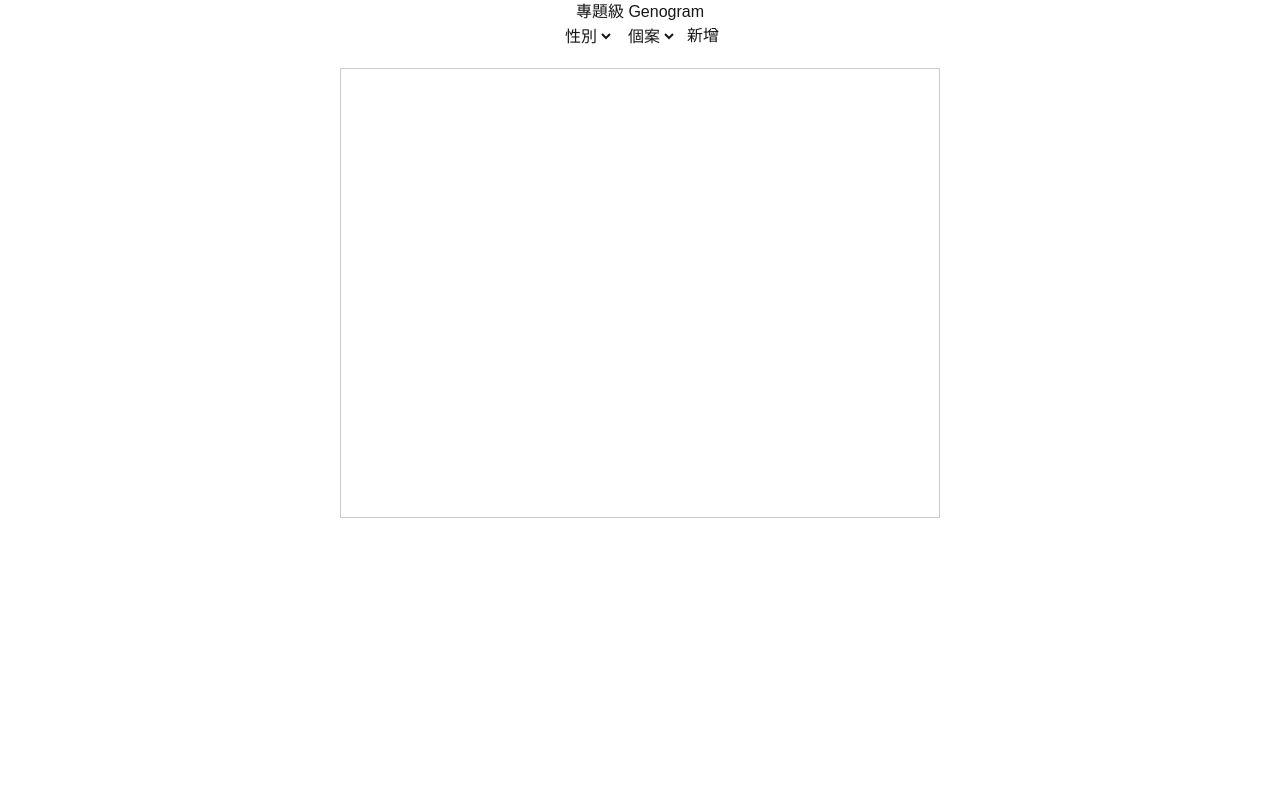
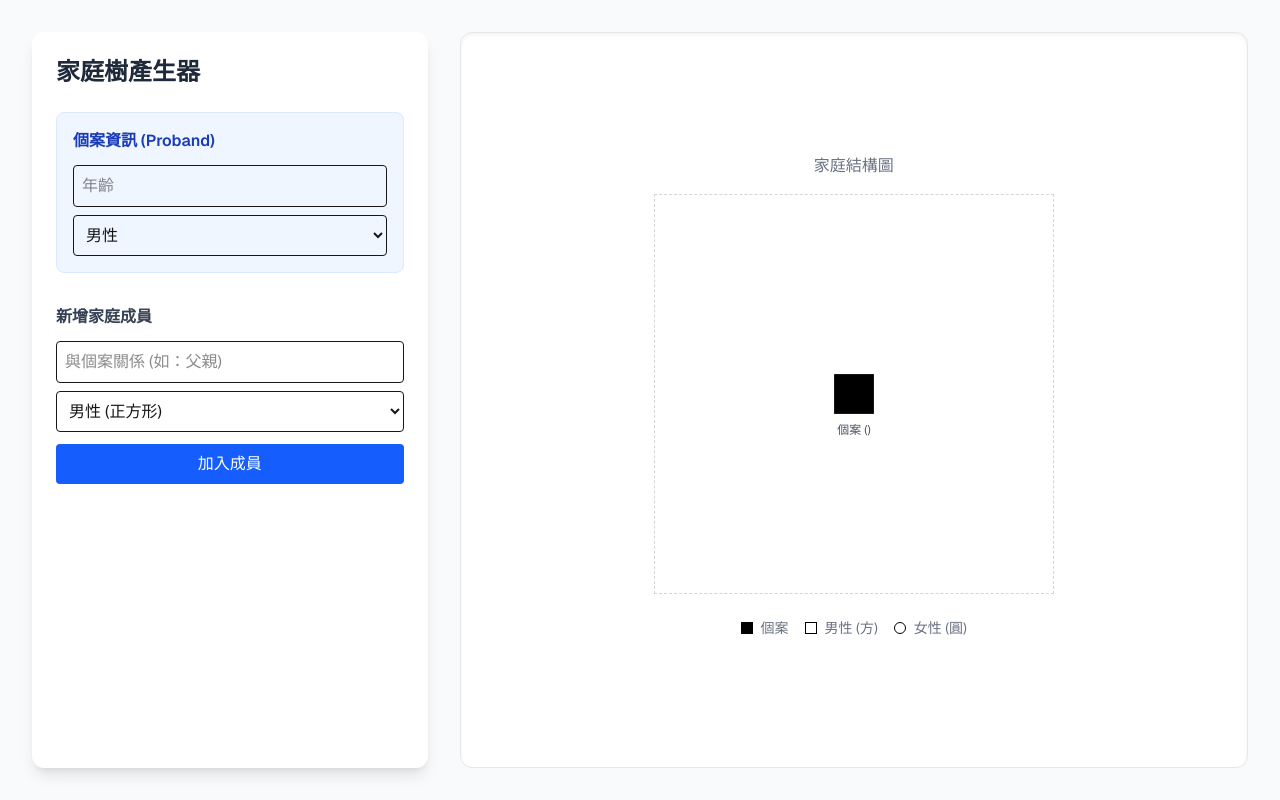
Before and after one commit to lion940815-prog/family-tree-best, a Next.js app: page / in a window 1280 px wide. Built offline with nearby package versions, Linux system fonts and the light colour scheme.

Commit message:
Update page.tsx

```diff
--- a/app/page.tsx
+++ b/app/page.tsx
@@ -1,190 +1,150 @@
-"use client";
+import React, { useState } from 'react';
 
-import { useMemo, useState } from "react";
+const FamilyTreeApp = () => {
+  const [proband, setProband] = useState({ age: '', gender: 'male' });
+  const [members, setMembers] = useState([]);
+  const [newMember, setNewMember] = useState({ relation: '', gender: 'male' });
 
-type Relation = "self" | "father" | "mother" | "spouse" | "child";
-
-type Member = {
-  id: number;
-  gender: "male" | "female";
-  relation: Relation;
-};
-
-export default function Home() {
-  const [members, setMembers] = useState<Member[]>([]);
-  const [gender, setGender] = useState<"male" | "female" | "">("");
-  const [relation, setRelation] = useState<Relation>("self");
-  const [id, setId] = useState(1);
-
-  const add = () => {
-    if (!gender) return;
-
-    setMembers([...members, { id, gender, relation }]);
-    setId(id + 1);
-    setGender("");
-    setRelation("self");
+  // 新增成員
+  const addMember = () => {
+    if (!newMember.relation) return;
+    setMembers([...members, { ...newMember, id: Date.now() }]);
+    setNewMember({ relation: '', gender: 'male' });
   };
 
-  const self = members.find((m) => m.relation === "self");
-  const fathers = members.filter((m) => m.relation === "father");
-  const mothers = members.filter((m) => m.relation === "mother");
-  const spouse = members.find((m) => m.relation === "spouse");
-  const children = members.filter((m) => m.relation === "child");
+  // 刪除成員
+  const deleteMember = (id) => {
+    setMembers(members.filter(m => m.id !== id));
+  };
 
-  const layout = useMemo(() => {
-    return {
-      w: 600,
-      h: 450,
-      parentY: 60,
-      midY: 200,
-      childY: 340,
-    };
-  }, []);
+  // 定義圖形參數
+  const centerX = 200;
+  const centerY = 200;
+  const radius = 120; // 成員分布半徑
 
   return (
-    <div style={styles.container}>
-      <h2>專題級 Genogram</h2>
+    <div className="flex flex-col md:flex-row min-h-screen bg-gray-50 p-8 font-sans">
 
-      {/* 控制區 */}
-      <div style={styles.form}>
-        <select value={gender} onChange={(e) => setGender(e.target.value as any)}>
-          <option value="">性別</option>
-          <option value="male">男</option>
-          <option value="female">女</option>
-        </select>
+      {/* 左側控制面板 */}
+      <div className="w-full md:w-1/3 bg-white p-6 rounded-xl shadow-lg mb-6 md:mb-0">
+        <h2 className="text-2xl font-bold mb-6 text-gray-800">家庭樹產生器</h2>
 
-        <select value={relation} onChange={(e) => setRelation(e.target.value as Relation)}>
-          <option value="self">個案</option>
-          <option value="father">父親</option>
-          <option value="mother">母親</option>
-          <option value="spouse">配偶</option>
-          <option value="child">子女</option>
-        </select>
+        {/* 個案輸入 */}
+        <div className="mb-8 p-4 border border-blue-100 rounded-lg bg-blue-50">
+          <h3 className="font-semibold mb-3 text-blue-800">個案資訊 (Proband)</h3>
+          <input
+            type="number" placeholder="年齡"
+            className="w-full p-2 mb-2 border rounded"
+            onChange={(e) => setProband({...proband, age: e.target.value})}
+          />
+          <select
+            className="w-full p-2 border rounded"
+            onChange={(e) => setProband({...proband, gender: e.target.value})}
+          >
+            <option value="male">男性</option>
+            <option value="female">女性</option>
+          </select>
+        </div>
 
-        <button onClick={add}>新增</button>
+        {/* 成員輸入 */}
+        <div className="mb-6">
+          <h3 className="font-semibold mb-3 text-gray-700">新增家庭成員</h3>
+          <input
+            type="text" placeholder="與個案關係 (如：父親)"
+            className="w-full p-2 mb-2 border rounded"
+            value={newMember.relation}
+            onChange={(e) => setNewMember({...newMember, relation: e.target.value})}
+          />
+          <select
+            className="w-full p-2 mb-3 border rounded"
+            value={newMember.gender}
+            onChange={(e) => setNewMember({...newMember, gender: e.target.value})}
+          >
+            <option value="male">男性 (正方形)</option>
+            <option value="female">女性 (圓形)</option>
+          </select>
+          <button
+            onClick={addMember}
+            className="w-full bg-blue-600 text-white py-2 rounded hover:bg-blue-700 transition"
+          >
+            加入成員
+          </button>
+        </div>
+
+        {/* 成員列表 */}
+        <div className="space-y-2 overflow-y-auto max-h-60">
+          {members.map(m => (
+            <div key={m.id} className="flex justify-between items-center p-2 bg-gray-100 rounded">
+              <span>{m.relation} ({m.gender === 'male' ? '男' : '女'})</span>
+              <button
+                onClick={() => deleteMember(m.id)}
+                className="text-red-500 hover:text-red-700 font-bold px-2"
+              >
+                ✕
+              </button>
+            </div>
+          ))}
+        </div>
       </div>
 
-      {/* 畫布 */}
-      <div style={styles.canvas}>
-        <svg width="600" height="450" style={styles.svg}>
-          {/* 父母 → 個案 */}
-          {(fathers.length || mothers.length) > 0 && (
-            <line x1={300} y1={80} x2={300} y2={200} stroke="black" />
+      {/* 右側畫布 */}
+      <div className="w-full md:w-2/3 flex flex-col items-center justify-center bg-white ml-0 md:ml-8 rounded-xl shadow-inner overflow-hidden border border-gray-200">
+        <h3 className="my-4 text-gray-500">家庭結構圖</h3>
+        <svg width="400" height="400" viewBox="0 0 400 400" className="border border-dashed border-gray-300">
+
+          {/* 繪製連接線 */}
+          {members.map((m, index) => {
+            const angle = (index / members.length) * 2 * Math.PI;
+            const x = centerX + radius * Math.cos(angle);
+            const y = centerY + radius * Math.sin(angle);
+            return (
+              <line
+                key={`line-${m.id}`}
+                x1={centerX} y1={centerY} x2={x} y2={y}
+                stroke="#cbd5e1" strokeWidth="2"
+              />
+            );
+          })}
+
+          {/* 繪製個案 (Proband) - 黑色填滿 */}
+          {proband.gender === 'male' ? (
+            <rect x={centerX-20} y={centerY-20} width="40" height="40" fill="black" />
+          ) : (
+            <circle cx={centerX} cy={centerY} r="20" fill="black" />
           )}
+          <text x={centerX} y={centerY+40} textAnchor="middle" fontSize="12" className="fill-gray-600">
+            個案 ({proband.age})
+          </text>
 
-          {/* 個案 → 子女 */}
-          {children.map((_, i) => (
-            <line
-              key={i}
-              x1={300}
-              y1={220}
-              x2={200 + i * 120}
-              y2={340}
-              stroke="black"
-            />
-          ))}
+          {/* 繪製成員 */}
+          {members.map((m, index) => {
+            const angle = (index / members.length) * 2 * Math.PI;
+            const x = centerX + radius * Math.cos(angle);
+            const y = centerY + radius * Math.sin(angle);
 
-          {/* 配偶線 */}
-          {spouse && (
-            <line x1={220} y1={200} x2={380} y2={200} stroke="black" />
-          )}
+            return (
+              <g key={`node-${m.id}`}>
+                {m.gender === 'male' ? (
+                  <rect x={x-15} y={y-15} width="30" height="30" fill="white" stroke="black" strokeWidth="2" />
+                ) : (
+                  <circle cx={x} cy={y} r="15" fill="white" stroke="black" strokeWidth="2" />
+                )}
+                <text x={x} y={y+35} textAnchor="middle" fontSize="12" className="fill-gray-600 font-medium">
+                  {m.relation}
+                </text>
+              </g>
+            );
+          })}
         </svg>
 
-        {/* 父母 */}
-        <div style={{ ...styles.row, top: layout.parentY }}>
-          {fathers.map(renderNode)}
-          {mothers.map(renderNode)}
-        </div>
-
-        {/* 配偶 + 個案 */}
-        <div style={{ ...styles.midRow, top: layout.midY }}>
-          {spouse && renderNode(spouse)}
-          {self && renderSelf(self)}
-        </div>
-
-        {/* 子女 */}
-        <div style={{ ...styles.row, top: layout.childY }}>
-          {children.map(renderNode)}
+        <div className="my-6 flex gap-4 text-sm text-gray-500">
+          <div className="flex items-center"><div className="w-3 h-3 bg-black mr-2"></div> 個案</div>
+          <div className="flex items-center"><div className="w-3 h-3 border border-black mr-2"></div> 男性 (方)</div>
+          <div className="flex items-center"><div className="w-3 h-3 border border-black rounded-full mr-2"></div> 女性 (圓)</div>
         </div>
       </div>
     </div>
   );
-}
+};
 
-/* ✅ 性別決定形狀（這次正確） */
-function renderNode(m: Member) {
-  return m.gender === "male" ? (
-    <div style={styles.square} />
-  ) : (
-    <div style={styles.circle} />
-  );
-}
-
-/* 個案：不改形狀，只做黑色填滿 */
-function renderSelf(_: Member) {
-  return <div style={styles.self} />;
-}
-
-const styles: Record<string, React.CSSProperties> = {
-  container: {
-    textAlign: "center",
-    fontFamily: "Arial",
-  },
-
-  form: {
-    display: "flex",
-    justifyContent: "center",
-    gap: 10,
-    marginBottom: 20,
-  },
-
-  canvas: {
-    position: "relative",
-    width: 600,
-    height: 450,
-    margin: "0 auto",
-    border: "1px solid #ccc",
-  },
-
-  svg: {
-    position: "absolute",
-    top: 0,
-    left: 0,
-    pointerEvents: "none",
-  },
-
-  row: {
-    position: "absolute",
-    width: "100%",
-    display: "flex",
-    justifyContent: "center",
-    gap: 40,
-  },
-
-  midRow: {
-    position: "absolute",
-    width: "100%",
-    display: "flex",
-    justifyContent: "center",
-    gap: 80,
-  },
-
-  square: {
-    width: 40,
-    height: 40,
-    border: "2px solid black",
-  },
-
-  circle: {
-    width: 40,
-    height: 40,
-    border: "2px solid black",
-    borderRadius: "50%",
-  },
-
-  self: {
-    width: 40,
-    height: 40,
-    backgroundColor: "black",
-  },
-};
+export default FamilyTreeApp;
```
